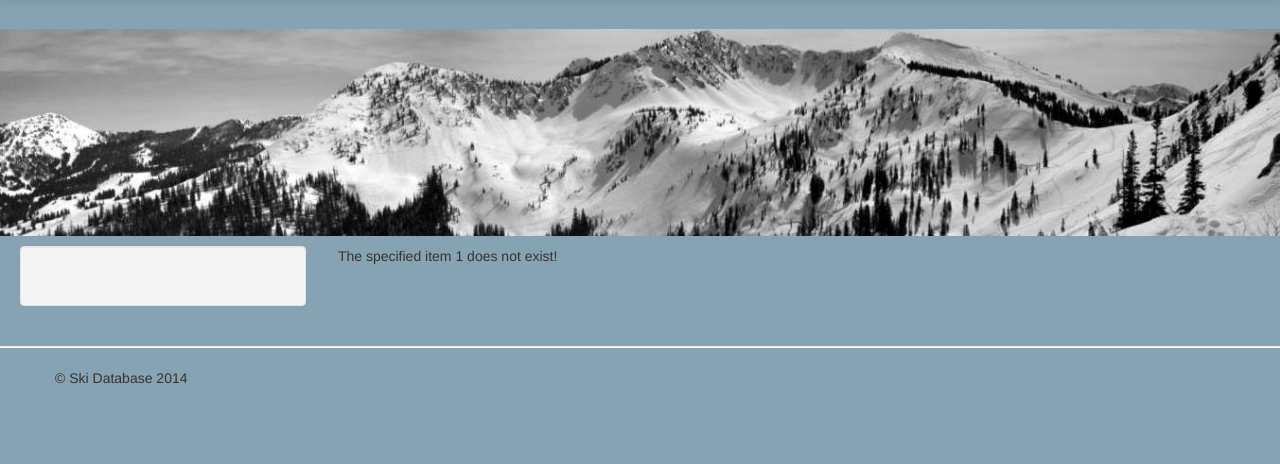
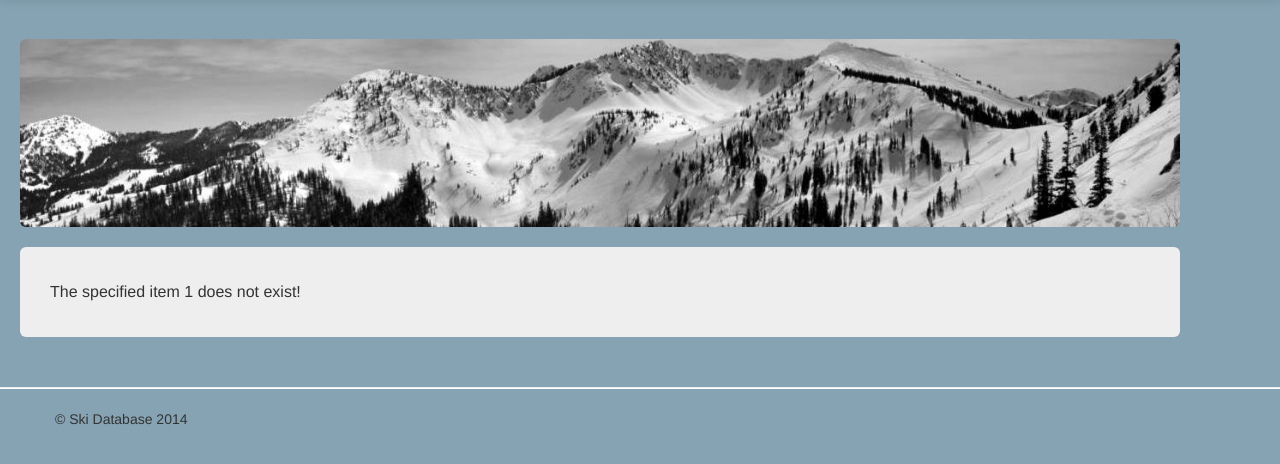
Before and after one commit to karenski/Django_Project, a Django app: page /ski_app/Skis/1/ in a window 1280 px wide. Shown: the part 41-505 px from the top of the page. Run offline with Django 3.2, Linux system fonts and the light colour scheme; data comes from the database, SQL or seed files in the repository; both versions use the stored data as it was after the commit; parts of the project's set-up code (start-up, migrations or seed data) failed here and were passed over.

Commit message:
css changes

```diff
--- a/ski_app/forms.py
+++ b/ski_app/forms.py
@@ -29,9 +29,9 @@ class SkiForm(forms.ModelForm):
 
 
 class SkiSearchForm(forms.Form):
-	brand = forms.ChoiceField(required=False, choices=(("Rosignol", "Rosignol"), ("RosZZ", "RosZZ"), ("KosZZ", "KosZZ")))
-	intended_usage = forms.ChoiceField(required=False, choices=(("Rosignol", "Rosignol"), ("RosZZ", "RosZZ"), ("KosZZ", "KosZZ")))
-	core_material = forms.ChoiceField(required=False, choices=(("Rosignol", "Rosignol"), ("RosZZ", "RosZZ"), ("KosZZ", "KosZZ")))
+	brand = forms.ChoiceField(required=False, choices=(('','All'),("Rossignol", "Rossignol"), ("Armada", "Armada"), ("Atomic", "Atomic"), ("Volkl", "Volkl"), ("Blizzard", "Blizzard")))
+	intended_usage = forms.ChoiceField(required=False, choices=(('','All'),('Pow', 'Pow'), ('All_Mountain_Pow', 'All_Mountain_Pow'), ('All_Mountain', 'All_Mountain'), ('Frontsider', 'Frontsider'), ('All_Mountain_Carve', 'All_Mountain_Carve'), ('Big_Pow', 'Big_Pow')))
+	reinforcement_material = forms.ChoiceField(required=False, choices=(('','All'),('Bamboo', 'Bamboo'), ('Titanium', 'Titanium'), ('None', 'None'), ('Wood', 'Wood')))
 
 
 class UserForm(forms.ModelForm):
--- a/ski_app/views.py
+++ b/ski_app/views.py
@@ -61,7 +61,7 @@ def category(request, category_name_url):
 	if form.is_valid():
 		for key, value in form.cleaned_data.items():
 			if value:
-				print value
+				print key, value
 				filter_dict[key] = value
 
 	try:
--- a/ski_project/settings.py
+++ b/ski_project/settings.py
@@ -34,7 +34,7 @@ DATABASES = {
     }
 }
 
-print "why"
+#print "why"
 # Hosts/domain names that are valid for this site; required if DEBUG is False
 # See https://docs.djangoproject.com/en/1.5/ref/settings/#allowed-hosts
 ALLOWED_HOSTS = []
@@ -146,7 +146,7 @@ INSTALLED_APPS = (
     'ski_app',
 )
 
-print 'got this'
+#print 'got this'
 
 LOGIN_URL = '/ski_app/login/'
 
--- a/static/css/base.css
+++ b/static/css/base.css
@@ -9,24 +9,57 @@ body {
 
 }
 
+img {
+	border-radius: 6px;
+}
+
+#HTH {
+	margin: 20px;
+	border-radius: 6px;
+	width: 1160px;
+}
+
+/* Ski Selection Page Formatting */
+
 .type_describe {
 	font-size: 8pt;
 	line-height: 100%;
 }
 
-.ski {
-	display: inline;
-	background-color: #404040;
-	padding: 3px;
-	margin: 3px;
+.ski_item {
+	display: inline-table;
+	font-size: 10pt;
+	margin: 10px;
+	position: auto;
 }
 
-.ski a {
-	color: white;
-	text-decoration: none;
+.main-unit {
+	padding: 30px;
+  	margin-bottom: 30px;
+  	font-size: 18px;
+  	font-weight: 200;
+  	line-height: 20px;
+	color: inherit;
+	background-color: #eeeeee;
+	border-radius: 6px;
+	width: 1100px;
+
 }
 
-.ski a:hover {
-	color: #FF5A65;
-	text-decoration: none;
+/* Ski Item Page Formatting */
+
+.ski-unit {
+	padding: 30px;
+  	margin-bottom: 30px;
+  	font-size: 16px;
+  	font-weight: 200;
+  	line-height: 30px;
+	color: inherit;
+	background-color: #eeeeee;
+	border-radius: 6px;
+	width: 1100px;
 }
+
+.ski-unit div {
+	display: inline-block;
+}
--- a/templates/ski_app/base.html
+++ b/templates/ski_app/base.html
@@ -10,7 +10,7 @@
     <link href="{% static 'css/bootstrap-responsive.css' %}" rel="stylesheet">
     <link href="{% static 'css/base.css' %}" rel="stylesheet">
 		<title>Ski Database - {% block title %} Skis! {% endblock %}</title>
-		<img src="{% static "HTH_pano.jpg" %}" alt="HTH Traverse" vspace="10"/>
+		<img id="HTH" src="{% static "HTH_pano.jpg" %}" alt="HTH Traverse"/>
 </head>
 
 <body>
@@ -49,13 +49,7 @@
 
   <div class="container-fluid" >
       <div class="row-fluid">
-          <div class="span3">
-              <div class="well sidebar-nav">
-                  <!--- Empty for the timebeing -->
-              </div>
-              <!--/.well -->
-          </div>
-          <!--/span-->
+
           <div class="span9">
               {% block body_block %}
               {% endblock %}
--- a/templates/ski_app/item.html
+++ b/templates/ski_app/item.html
@@ -1,8 +1,12 @@
 {% extends 'ski_app/base.html' %}
 
 {% block body_block %}
+<div class="ski-unit">
 		{% if item %}
+		<div>
 		<img src="{{ item.picture.url }}" />
+		</div>
+		<div>
 		<h1>{{ item.brand }} {{ item.model_name }}</h1>
 			<ul>
 				<li>Skier Level: {{ item.skier_level }}</li>
@@ -16,8 +20,9 @@
 				<li>Available Lengths: {{ item.ski_length }}</li>
 				<li>Rating: {{ item.rating }}</li>
 			</ul>
-
+		</div>
 		{% else %}
 			The specified item {{ item_name }} does not exist!
 		{% endif %}
+</div>
 {% endblock %}
```
Also changed, not shown: templates/ski_app/category.html (+5 -5 lines), ski_app.db, 3 other files.
